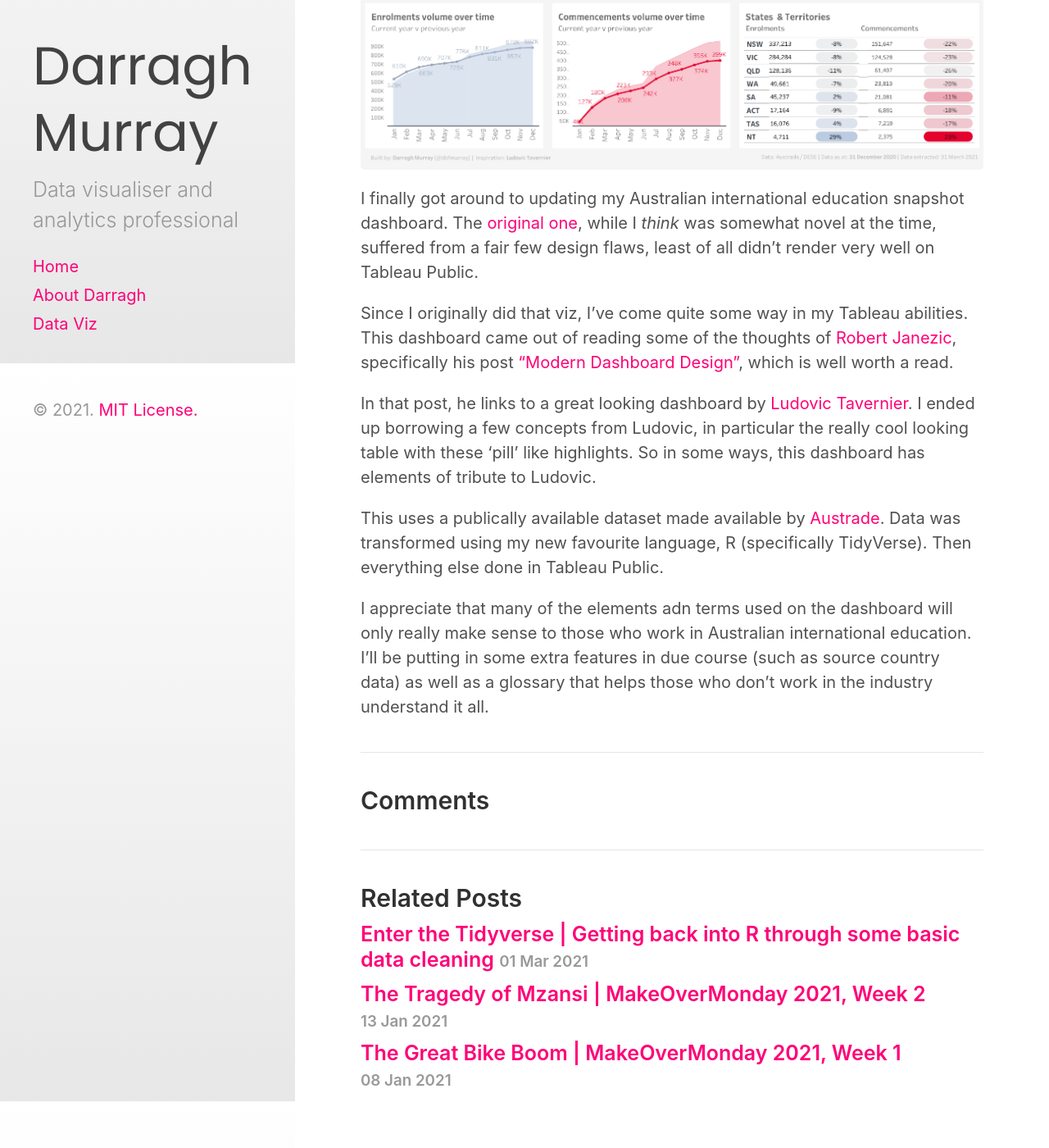
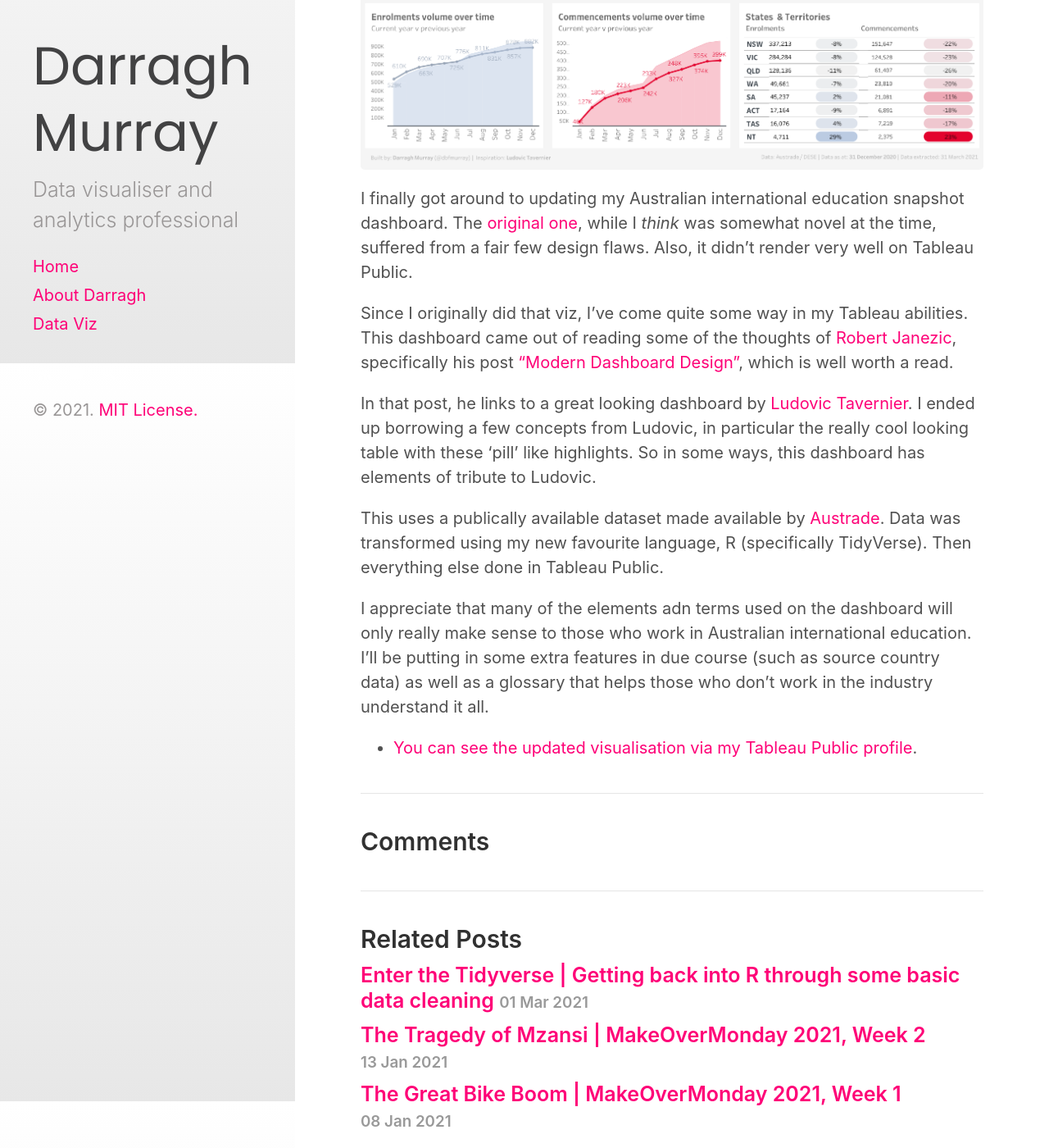
Before and after one commit to dbmurray/dbmurray.github.io, a Jekyll site: the page built from _posts/2021-04-01-international-ed-snapshot.md, in a window 1280 px wide and 1400 px high, scrolled down 457 px. Shown: the whole window at 82% size. Built offline with Jekyll 4.4.1, drawn with Linux system fonts in a browser that asks for light colours.

Commit message:
Add files via upload

```diff
--- a/_posts/2021-04-01-international-ed-snapshot.md
+++ b/_posts/2021-04-01-international-ed-snapshot.md
@@ -6,7 +6,7 @@ excerpt_separator:  <!--more-->
 
 ![International Education Dashboard](/assets/images/aus-ed-snapshot.png)
 
-I finally got around to updating my Australian international education snapshot dashboard. The <a href="https://public.tableau.com/profile/darragh.murray#!/vizhome/AustralianInternationalEducation-DETDataVisualisationJuly2018/WelcometotheDETInternationalEducationDashboards">original one</a>, while I *think* was somewhat novel at the time, suffered from a fair few design flaws, least of all didn't render very well on  Tableau Public.
+I finally got around to updating my Australian international education snapshot dashboard. The <a href="https://public.tableau.com/profile/darragh.murray#!/vizhome/AustralianInternationalEducation-DETDataVisualisationJuly2018/WelcometotheDETInternationalEducationDashboards">original one</a>, while I *think* was somewhat novel at the time, suffered from a fair few design flaws. Also, it didn't render very well on  Tableau Public.
 
 Since I originally did that viz, I've come quite some way in my Tableau abilities. This dashboard came out of reading some of the thoughts of <a href="https://www.robertjanezic.com/">Robert Janezic</a>, specifically his post <a href="https://www.robertjanezic.com/blog/modern-dashboard-design">"Modern Dashboard Design"</a>, which is well worth a read.
 
@@ -15,3 +15,5 @@ In that post, he links to a great looking dashboard by <a href="https://public.t
 This uses a publically available dataset made available by <a href="https://www.austrade.gov.au/australian/education/services/market-information-package">Austrade</a>. Data was transformed using my new favourite language, R (specifically TidyVerse). Then everything else done in Tableau Public.
 
 I appreciate that many of the elements adn terms used on the dashboard will only really make sense to those who work in Australian international education. I'll be putting in some extra features in due course (such as source country data) as well as a glossary that helps those who don't work in the industry understand it all.
+
+<ul><li><A href="https://public.tableau.com/profile/darragh.murray#!/vizhome/AustralianInternationalEducationSnapshot/InternationalStudentVolumeSummary">You can see the updated visualisation via my Tableau Public profile</a>.</li></ul>
```
